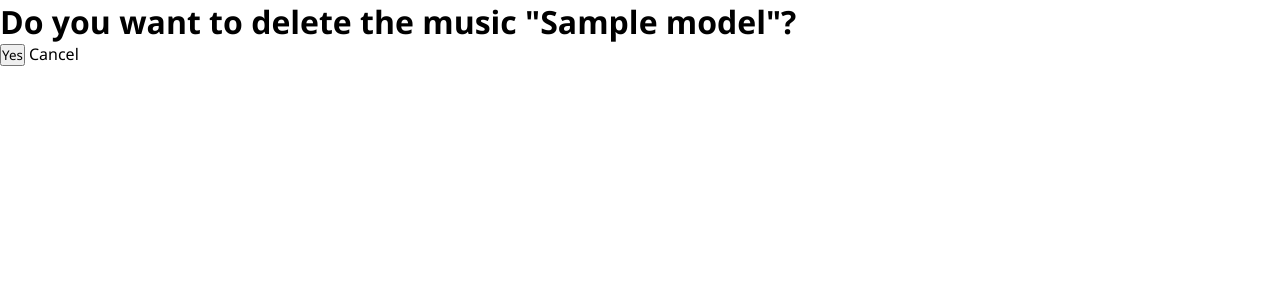
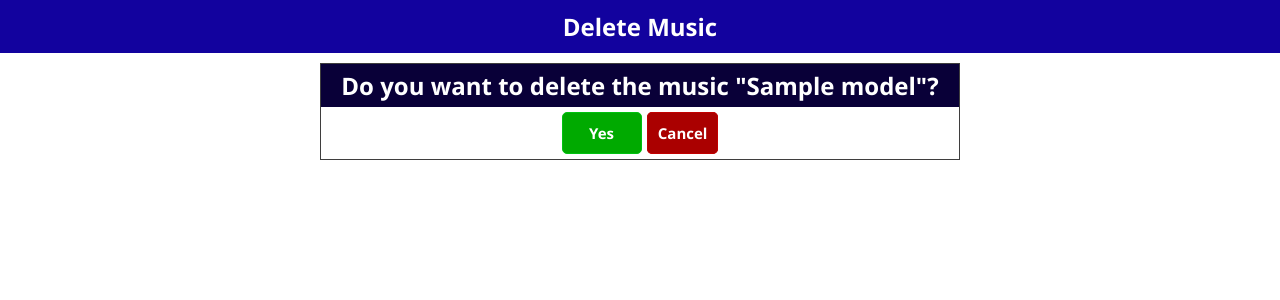
Before and after one commit to gabriel-laurindo-1/django-crud, a Django app: page /delete/1 in a window 1280 px wide. Shown: the top 300 px of the page. Run offline with Django 3.2, Linux system fonts and the light colour scheme; tables that the repository leaves empty hold one stand-in row (values such as "Sample post").

Commit message:
Estilo tela de confirmação para deletar

```diff
--- a/musicstore/static/css/style.css
+++ b/musicstore/static/css/style.css
@@ -158,3 +158,40 @@ a {
     margin: 5px auto;
     padding: 10px;
 }
+
+.alert-box {
+    width: 50%;
+    margin: 0 auto;
+    border: 1px solid rgb(63, 62, 62);
+}
+
+.alert-box h1 {
+    width: 100%;
+    text-align: center;
+    padding: 5px 0;
+    background-color: rgb(9, 0, 56);
+    color:#ffffff;
+}
+
+.alert-box p {
+    text-align: center;
+    padding: 5px 0;
+}
+
+.alert-box .btn {
+    width: 80px;
+    padding: 10px;
+    color: #ffffff;
+    font-weight: bold;
+    font-size: 15px;
+}
+
+.alert-box .confirm {
+    background-color: rgb(0, 170, 0);
+    border: 1px solid rgb(0, 194, 16);
+}
+
+.alert-box .cancel {
+    background-color: rgb(170, 0, 0);
+    border: 1px solid rgb(194, 0, 0);
+}
--- a/musicstore/templates/music_delete.html
+++ b/musicstore/templates/music_delete.html
@@ -1,11 +1,21 @@
 {% extends 'base.html' %}
 
 {% block content %}
+<section class="content">
+    <header>
+        <h1> Delete Music </h1>
+    </header>
 
-<form action='' method='POST'>{% csrf_token %}
-    <h1>Do you want to delete the music "{{ object.name }}"?</h1>
-    <p><input type='submit' value='Yes' />  <a href='../'>Cancel</a></p>
+    <form action='' method='POST'>
+        {% csrf_token %}
+        <div class="alert-box">
+            <h1>Do you want to delete the music "{{ object.name }}"?</h1>
+            <p>
+                <input type='submit' value='Yes' class="btn confirm">
+                <a href='../' class="btn cancel"> Cancel</a>
+            </p>
+        </div>
+    </form>
 
-</form>
-
+</section>
 {% endblock %}
```
